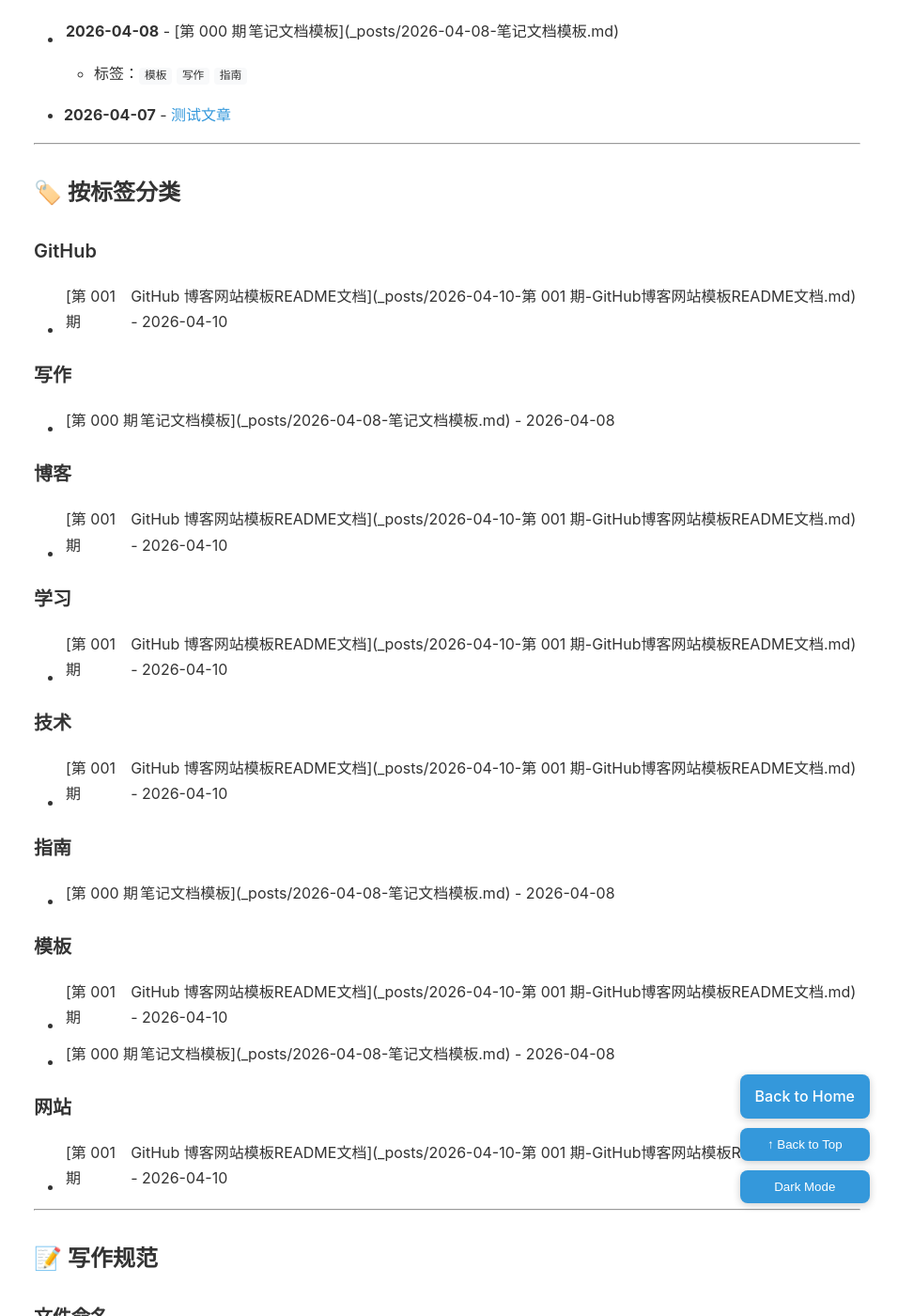
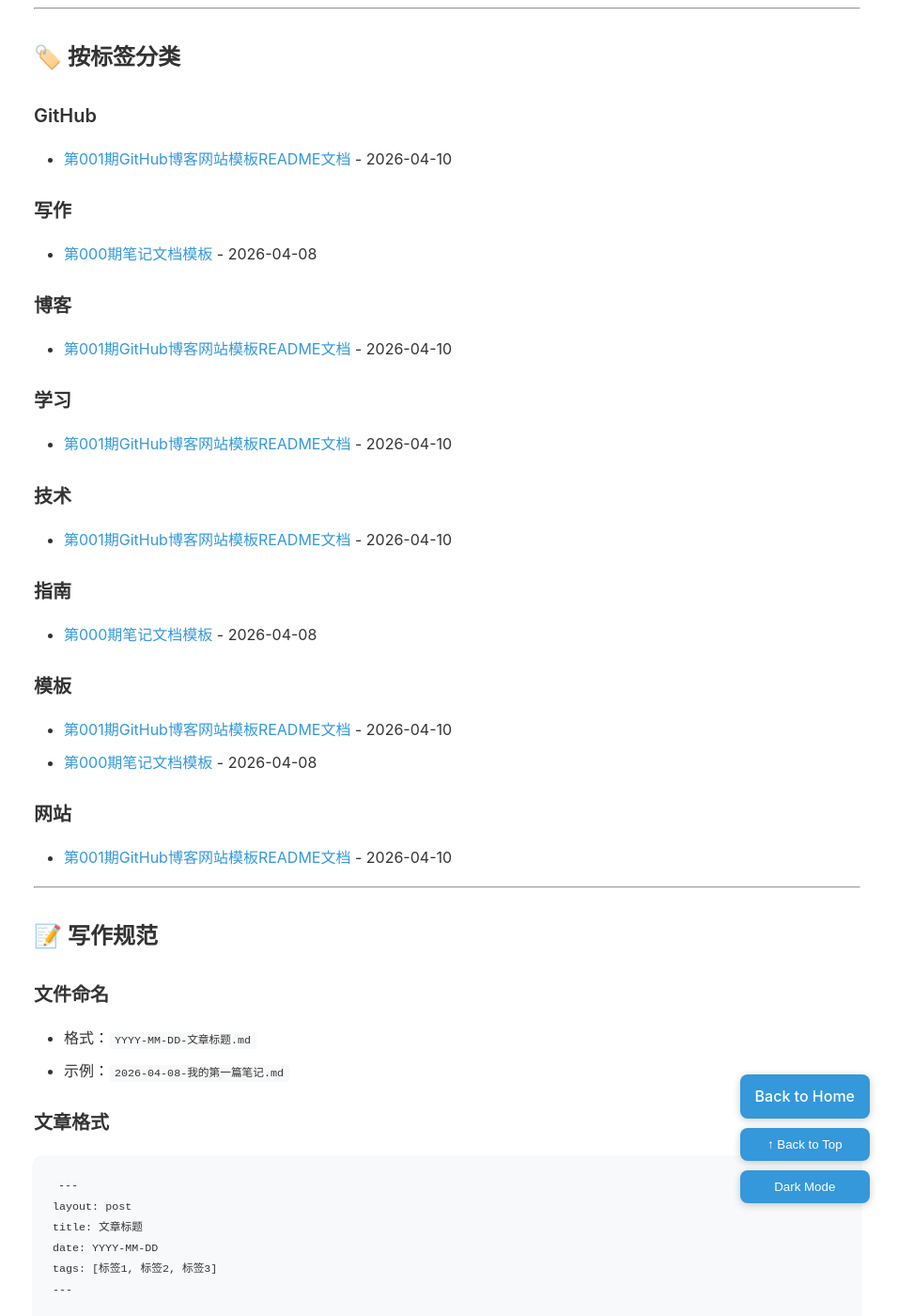
Before and after one commit to yifree/NotesEN, a Jekyll site: the page built from 文章目录.md, in a window 1280 px wide and 1400 px high, scrolled down 1529 px. Shown: the whole window at 94% size, without its empty margins (324-1280 px from the left). Built offline with Jekyll 4.4.1, drawn with Linux system fonts in a browser that asks for light colours; our own code applies the rules of GitHub Pages for plain Markdown files; comment, search, counter and statistics services are not loaded; some of the changed lines change nothing that is shown; some of the changed text lies outside the part shown.

Commit message:
修复文章目录链接问题

```diff
--- a/文章目录.md
+++ b/文章目录.md
@@ -32,9 +32,9 @@
 
 | 序号 | 标题 | 日期 | 标签 |
 |------|------|------|------|
-| 1 | [第 001 期 | GitHub 博客网站模板README文档](_posts/2026-04-10-第 001 期-GitHub博客网站模板README文档.md) | 2026-04-10 | `博客` `网站` `模板` `学习` `技术` `GitHub` |
-| 2 | [第 000 期 | 笔记文档模板](_posts/2026-04-08-笔记文档模板.md) | 2026-04-08 | `模板` `写作` `指南` |
-| 3 | [测试文章](_posts/2026-04-07-test.md) | 2026-04-07 |  |
+| 1 | [第001期GitHub博客网站模板README文档](_posts/2026-04-10第001期GitHub博客网站模板README文档.md) | 2026-04-10 | `博客` `网站` `模板` `学习` `技术` `GitHub` |
+| 2 | [第000期笔记文档模板](_posts/2026-04-08第000期笔记文档模板.md) | 2026-04-08 | `模板` `写作` `指南` |
+| 3 | [测试文章](_posts/2026-04-07测试文章.md) | 2026-04-07 |  |
 
 ---
 
@@ -42,11 +42,11 @@
 
 ### 2026 年
 
-- **2026-04-10** - [第 001 期 | GitHub 博客网站模板README文档](_posts/2026-04-10-第 001 期-GitHub博客网站模板README文档.md)
+- **2026-04-10** - [第001期GitHub博客网站模板README文档](_posts/2026-04-10第001期GitHub博客网站模板README文档.md)
   - 标签：`博客` `网站` `模板` `学习` `技术` `GitHub`
-- **2026-04-08** - [第 000 期 | 笔记文档模板](_posts/2026-04-08-笔记文档模板.md)
+- **2026-04-08** - [第000期笔记文档模板](_posts/2026-04-08第000期笔记文档模板.md)
   - 标签：`模板` `写作` `指南`
-- **2026-04-07** - [测试文章](_posts/2026-04-07-test.md)
+- **2026-04-07** - [测试文章](_posts/2026-04-07测试文章.md)
 
 ---
 
@@ -54,36 +54,36 @@
 
 ### GitHub
 
-- [第 001 期 | GitHub 博客网站模板README文档](_posts/2026-04-10-第 001 期-GitHub博客网站模板README文档.md) - 2026-04-10
+- [第001期GitHub博客网站模板README文档](_posts/2026-04-10第001期GitHub博客网站模板README文档.md) - 2026-04-10
 
 ### 写作
 
-- [第 000 期 | 笔记文档模板](_posts/2026-04-08-笔记文档模板.md) - 2026-04-08
+- [第000期笔记文档模板](_posts/2026-04-08第000期笔记文档模板.md) - 2026-04-08
 
 ### 博客
 
-- [第 001 期 | GitHub 博客网站模板README文档](_posts/2026-04-10-第 001 期-GitHub博客网站模板README文档.md) - 2026-04-10
+- [第001期GitHub博客网站模板README文档](_posts/2026-04-10第001期GitHub博客网站模板README文档.md) - 2026-04-10
 
 ### 学习
 
-- [第 001 期 | GitHub 博客网站模板README文档](_posts/2026-04-10-第 001 期-GitHub博客网站模板README文档.md) - 2026-04-10
+- [第001期GitHub博客网站模板README文档](_posts/2026-04-10第001期GitHub博客网站模板README文档.md) - 2026-04-10
 
 ### 技术
 
-- [第 001 期 | GitHub 博客网站模板README文档](_posts/2026-04-10-第 001 期-GitHub博客网站模板README文档.md) - 2026-04-10
+- [第001期GitHub博客网站模板README文档](_posts/2026-04-10第001期GitHub博客网站模板README文档.md) - 2026-04-10
 
 ### 指南
 
-- [第 000 期 | 笔记文档模板](_posts/2026-04-08-笔记文档模板.md) - 2026-04-08
+- [第000期笔记文档模板](_posts/2026-04-08第000期笔记文档模板.md) - 2026-04-08
 
 ### 模板
 
-- [第 001 期 | GitHub 博客网站模板README文档](_posts/2026-04-10-第 001 期-GitHub博客网站模板README文档.md) - 2026-04-10
-- [第 000 期 | 笔记文档模板](_posts/2026-04-08-笔记文档模板.md) - 2026-04-08
+- [第001期GitHub博客网站模板README文档](_posts/2026-04-10第001期GitHub博客网站模板README文档.md) - 2026-04-10
+- [第000期笔记文档模板](_posts/2026-04-08第000期笔记文档模板.md) - 2026-04-08
 
 ### 网站
 
-- [第 001 期 | GitHub 博客网站模板README文档](_posts/2026-04-10-第 001 期-GitHub博客网站模板README文档.md) - 2026-04-10
+- [第001期GitHub博客网站模板README文档](_posts/2026-04-10第001期GitHub博客网站模板README文档.md) - 2026-04-10
 
 ---
 
@@ -135,4 +135,4 @@ tags: [标签1, 标签2, 标签3]
 
 > 💡 **提示**：本文档在 GitHub 上显示时可能无法完全渲染 Jekyll 模板语法，建议访问网站获得最佳体验。
 
-> *最后更新：2026-04-21 23:49:08*
+> *最后更新：2026-04-22 18:09:54*
```
